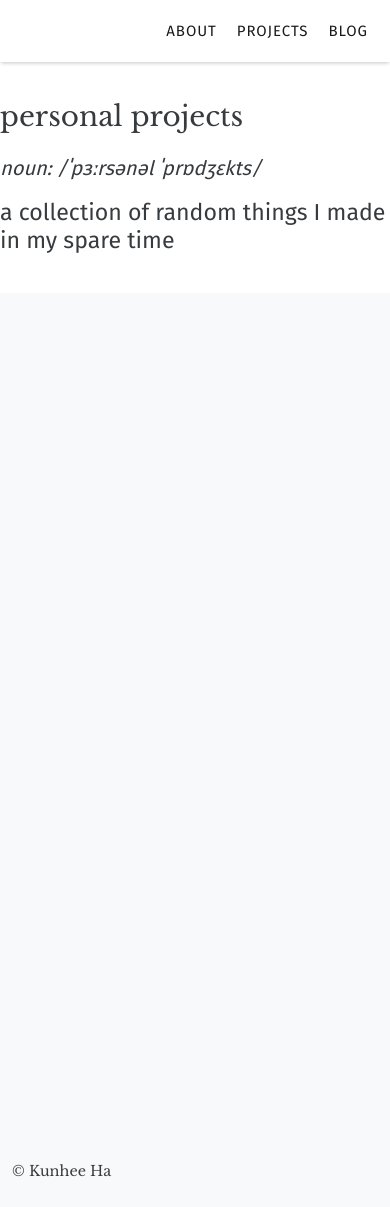
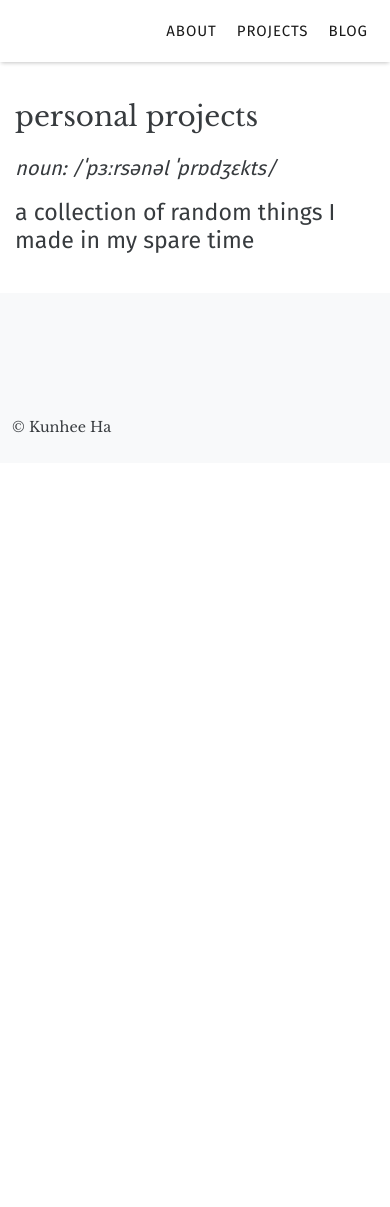
Before and after one commit to kunheeha/personalwebsite, a Flask app: page /projects in a window 390 px wide. After the commit the page ends 433 px from the top, so only its background shows below. Run offline with Flask 3, Linux system fonts and the light colour scheme; data that the repository does not hold is empty; some libraries are stand-ins or nearby versions.

Commit message:
few changes for smaller screens on personal projects page

```diff
--- a/personalwebsite/static/css/projects.css
+++ b/personalwebsite/static/css/projects.css
@@ -1,5 +1,11 @@
 .projects-header .container {
   padding: 100px 0px 30px;
+}
+
+@media only screen and (max-width: 699px) {
+  .projects-header .container {
+    padding: 100px 15px 30px;
+  }
 }
 
 .projects-header h1 {
@@ -17,8 +23,13 @@
 }
 
 .projects-main {
-  height: 100%;
   padding: 100px 0px 0px;
+}
+
+@media only screen and (min-width: 700px) {
+  .projects-main {
+    height: 100%;
+  }
 }
 
 .projects-main a {
```
